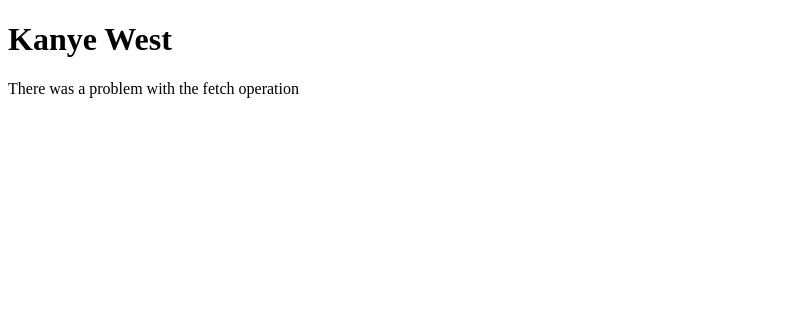
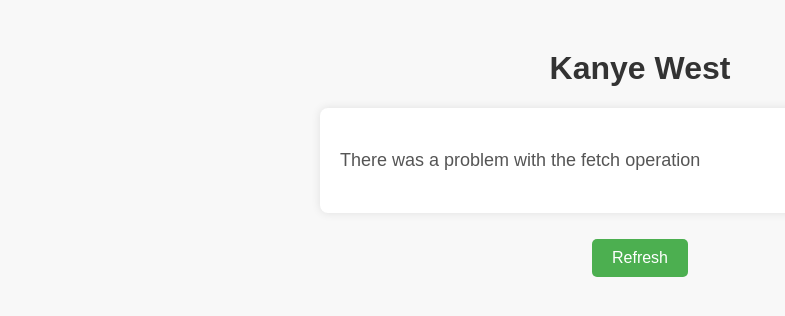
Before and after one commit to gastonmartinezz/Trabajo-API, a plain HTML site: page index.html in a window 1280 px wide. Shown: the whole page, without its empty margins (0-785 px from the left). Drawn offline with Linux system fonts and the light colour scheme; no server answers.

Commit message:
Implemented css and add more features to the page

```diff
--- a/index.html
+++ b/index.html
@@ -3,6 +3,7 @@
 <head>
     <meta charset="UTF-8">
     <meta name="viewport" content="width=device-width, initial-scale=1.0">
+    <link rel="stylesheet" href="styles.css">
     <title>Kanye West</title>
 </head>
 <body>
@@ -10,6 +11,7 @@
     <div class="text">
         <p class="phrase"></p>
     </div>
+    <div class="button"><button id="btn">Refresh</button></div>
 </body>
 <script src="index.js"></script>
 </html>
--- a/index.js
+++ b/index.js
@@ -15,3 +15,7 @@ async function getKanyeQuote() {
 }
 
 getKanyeQuote();
+
+document.getElementById("btn").addEventListener('click', () => {
+    getKanyeQuote();
+})
--- /dev/null
+++ b/styles.css
@@ -0,0 +1,53 @@
+body {
+    font-family: 'Arial', sans-serif;
+    margin: 0;
+    padding: 0;
+    background-color: #f8f8f8; /* Set your desired background color */
+}
+
+h1 {
+    text-align: center;
+    color: #333; /* Set your desired text color */
+    margin-top: 50px;
+}
+
+.text {
+    max-width: 600px;
+    margin: 0 auto;
+    padding: 20px;
+    background-color: #fff; /* Set your desired background color */
+    box-shadow: 0 0 10px rgba(0, 0, 0, 0.1); /* Optional: Add a subtle box shadow */
+    border-radius: 8px;
+    margin-top: 20px;
+}
+
+.phrase {
+    font-size: 18px;
+    line-height: 1.6;
+    color: #555; /* Set your desired text color */
+}
+
+.button {
+    display: flex;
+    flex-direction: row;
+    justify-content: center;
+    padding-top: 2%;
+}
+
+button {
+    display: inline-block;
+    padding: 10px 20px;
+    font-size: 16px;
+    text-align: center;
+    text-decoration: none;
+    background-color: #4CAF50; /* Set your desired button color */
+    color: #fff; /* Set your desired button text color */
+    border: none;
+    border-radius: 5px;
+    cursor: pointer;
+    transition: background-color 0.3s;
+}
+
+button:hover {
+    background-color: #45a049; /* Set your desired button hover color */
+}
```
